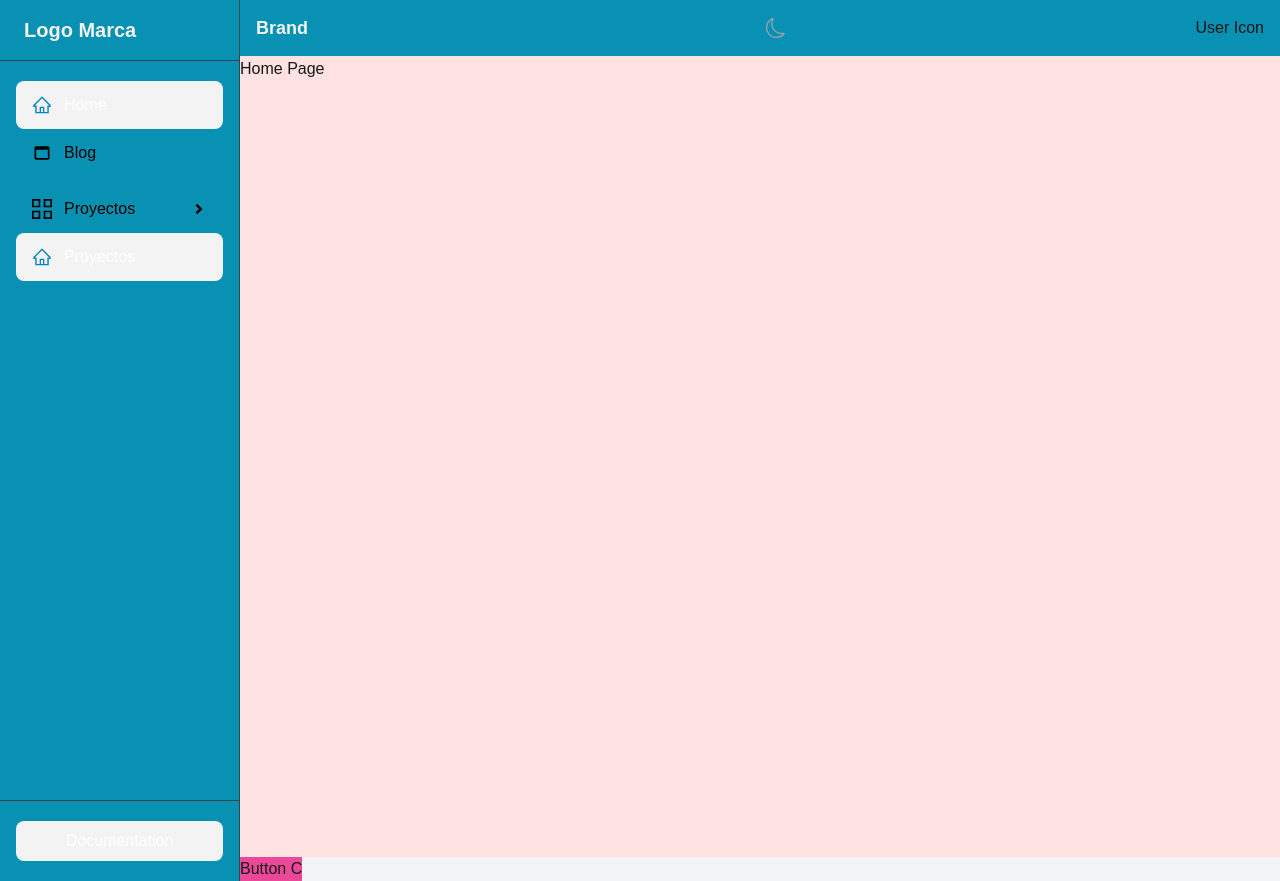
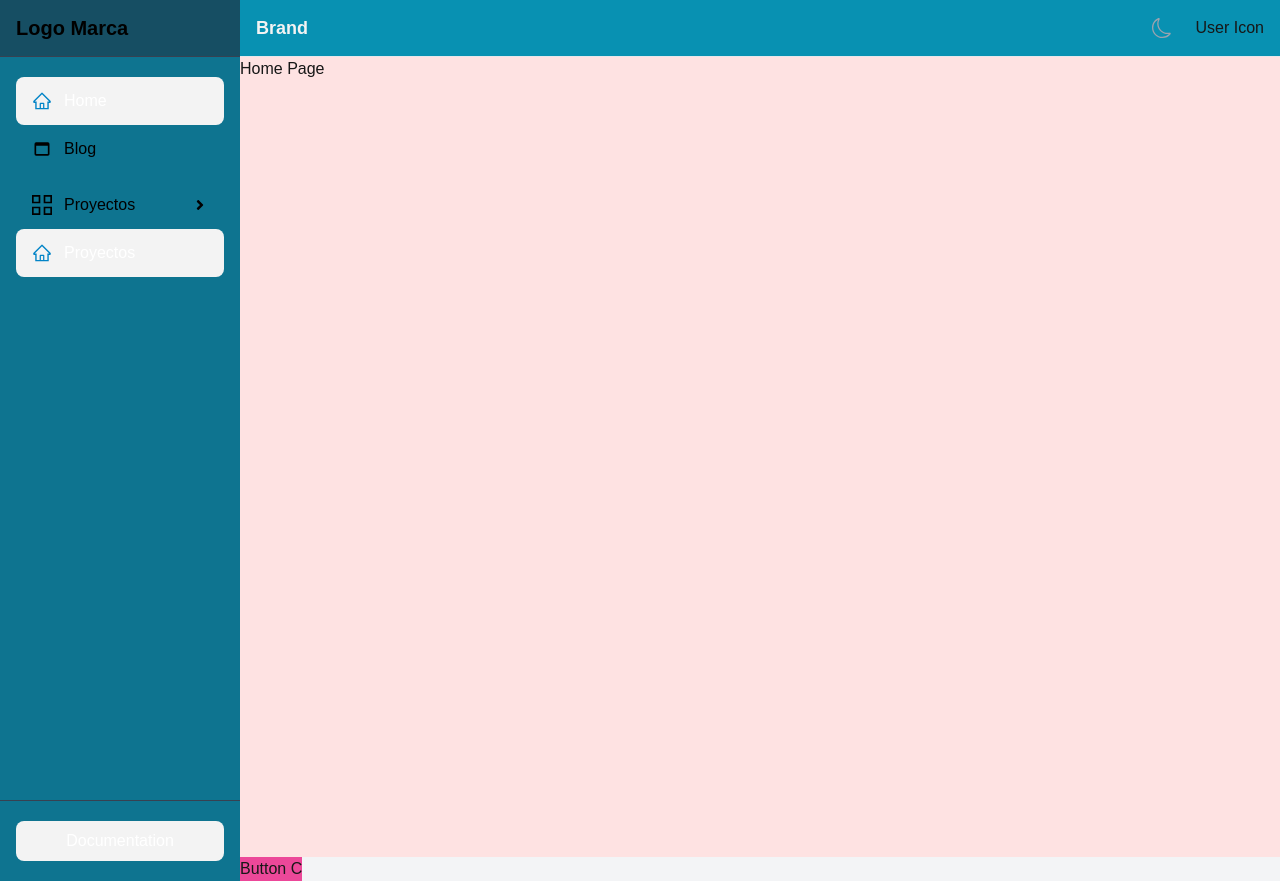
Before and after one commit to wisin007castro/base-next, a Next.js app: page / in a window 1280 px wide. Built offline with nearby package versions, Linux system fonts and the light colour scheme.

Commit message:
ajustando header

```diff
--- a/app/components/layouts/Header.tsx
+++ b/app/components/layouts/Header.tsx
@@ -1,13 +1,18 @@
 'use client'
-import React, { useContext } from 'react'
-import { FaAnglesRight } from 'react-icons/fa6'
+import React, { useContext, useEffect, useState } from 'react'
+import { FaAnglesRight, FaAnglesLeft } from 'react-icons/fa6'
 import { BsSun, BsMoon } from "react-icons/bs";
 import { MenuContext } from '../context/MenuContext'
 import { useTheme } from 'next-themes'
 
 const Header = () => {
-  const { toggleMenu } = useContext(MenuContext)
+  const { open, toggleMenu } = useContext(MenuContext)
   const { theme, setTheme } = useTheme()
+  const [mounted, setMounted] = useState(false)
+
+  useEffect(() => {
+    setMounted(true)
+  }, [])
 
   return (
     <header className='bg-cyan-600 dark:bg-brandOpacity border-b border-gray-200 dark:border-gray-700'>
@@ -15,6 +20,16 @@ const Header = () => {
         <div className='flex items-stretch justify-between h-14'>
           {/* Mobile Toggle Menu */}
           <div className='flex lg:hidden items-center ps-3 me-1'>
+            {open && (
+              <button
+                onClick={toggleMenu}
+                className='p-2 hover:text-gray-100 dark:hover:bg-gray-700 rounded transition'
+                title='Show aside menu'
+              >
+                <FaAnglesLeft className='text-gray-700 dark:text-gray-300 cursor-pointer w-5 h-5' />
+              </button>
+            )}
+            {!open && (
               <button
                 onClick={toggleMenu}
                 className='p-2 hover:text-gray-100 dark:hover:bg-gray-700 rounded transition'
@@ -22,6 +37,7 @@ const Header = () => {
               >
                 <FaAnglesRight className='text-gray-700 dark:text-gray-300 cursor-pointer w-5 h-5' />
               </button>
+            )}
           </div>
 
           {/* Mobile Logo */}
@@ -37,7 +53,7 @@ const Header = () => {
             <div className='flex items-center gap-4 px-4'>
               {/* Add your left side content here */}
             </div>
-
+          </div>
           {/* Right Section */}
           <div className='flex items-center gap-4 px-4'>
             <button
@@ -45,15 +61,14 @@ const Header = () => {
               className='p-2 rounded hover:bg-gray-200 dark:hover:bg-gray-700 transition flex items-center'
               title='Toggle theme'
             >
-                {theme === 'dark' ? (
+              {mounted && (theme === 'dark' ? (
                 <BsSun className='w-5 h-5 text-yellow-400' />
               ) : (
                 <BsMoon className='w-5 h-5 text-gray-400' />
-                )}
+              ))}
             </button>
           </div>
           <div className='flex items-center pr-4'>User Icon</div>
-          </div>
         </div>
       </div>
     </header>
--- a/app/components/layouts/Sidebar.tsx
+++ b/app/components/layouts/Sidebar.tsx
@@ -18,9 +18,8 @@ const Sidebar = () => {
       )}
 
       <aside className={`
-        bg-cyan-600 text-black
+        bg-cyan-700 text-black
         dark:bg-brandOpacity dark:text-white
-        border-r border-gray-700
         overflow-y-auto overflow-x-hidden
         transition-all duration-300 ease-in-out
         ${open ? "w-60 visible" : "w-0 invisible"}
@@ -31,12 +30,10 @@ const Sidebar = () => {
         z-40
       `}>
         {/* Aside Logo */}
-        <div className='flex-shrink-0 px-6 py-4 border-b border-gray-700'>
-          <div className='flex items-center justify-between'>
-            <a href="/" className='text-xl font-bold text-brand hover:text-brand/80 transition'>
-              Logo Marca
-            </a>
-          </div>
+        <div className='flex-shrink-0 px-4 border-b border-gray-700 bg-cyan-900'>
+          <a href="/" className='text-xl font-bold h-14 grid grid-cols-1 content-center hover:text-brand/80 transition'>
+            Logo Marca
+          </a>
         </div>
 
         {/* Aside Menu */}
```
Lines whose indentation alone changed are shown as unchanged.
